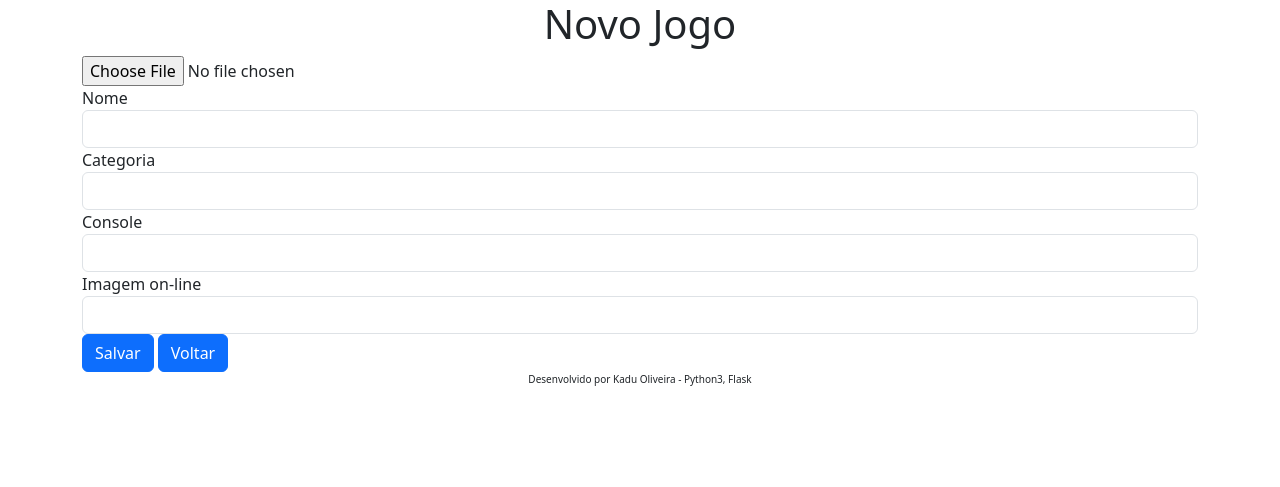
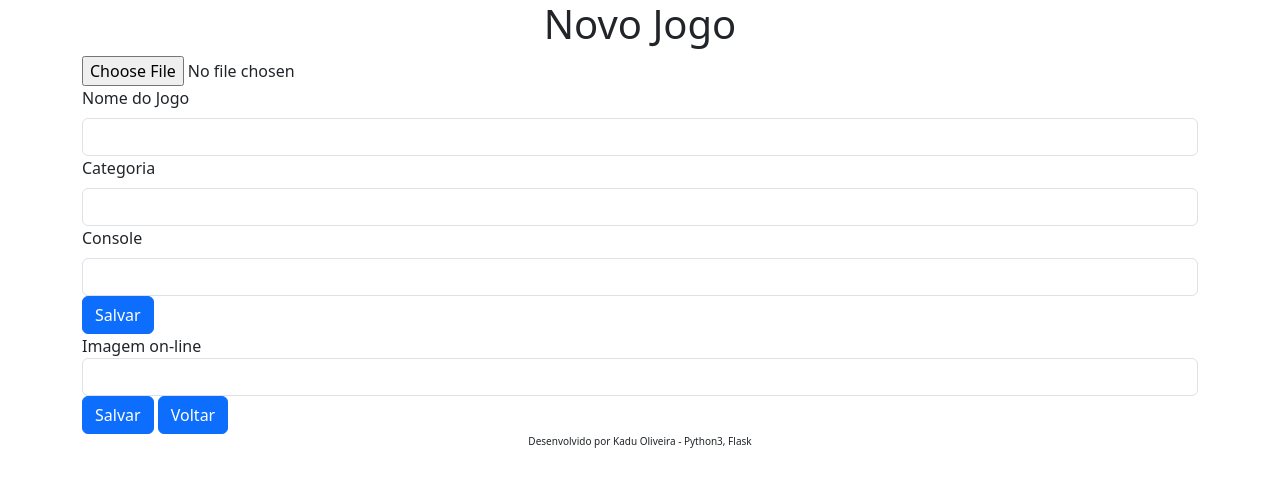
Before and after one commit to kaduoliveira/jogoteca, a Flask app: page /novo in a window 1280 px wide. Shown: the top 487 px of the page. Run offline with Flask 3, Linux system fonts and the light colour scheme; the visitor is signed in with stand-in values (Sample User, id 1); some libraries are stand-ins or nearby versions.

Commit message:
flask form

```diff
--- a/helpers.py
+++ b/helpers.py
@@ -1,8 +1,16 @@
 import os
 from jogoteca import app
 from flask_wtf import FlaskForm
+from wtforms import StringField, validators, SubmitField
 
+# instanciando o objeto formulario usando FlaskForm
+class FormularioJogo(FlaskForm):
+    nome = StringField('Nome do Jogo', [validators.DataRequired(), validators.Length(min=1, max=50)])
+    categoria = StringField('Categoria', [validators.DataRequired(), validators.Length(min=1, max=40)])
+    console = StringField('Console', [validators.DataRequired(), validators.Length(min=1, max=20)])
+    salvar = SubmitField('Salvar')
 
+#recuperando imagens do hd da máquina
 def recupera_imagem(id):
     for nome_arquivo in os.listdir(app.config['UPLOAD_PATH']):
         if f'capa{id}.jpg' == nome_arquivo:
--- a/templates/novo.html
+++ b/templates/novo.html
@@ -3,6 +3,7 @@
       <form action="{{ url_for('criar') }}" method="post">
         <input type="file" name="arquivo" accept=".jpg">
         <fieldset>
+         <!-- # Trecho de código substituido por um formulário FlaskForm
           <div class="form-group">
             <label for="nome">Nome</label>
             <input type="text" id="nome" name="nome" class="form-control" required>
@@ -19,7 +20,27 @@
             <label for="imagem_jogo">Imagem on-line</label>
             <input type="text" id="imagem_jogo" name="imagem_jogo" class="form-control" >
           </div>
-          <button type="submit" class="btn btn-primary btn-salvar">Salvar</button>
+          <button type="submit" class="btn btn-primary btn-salvar">Salvar</button>>
+        -->
+        <div class="form-group">
+          {{ form.nome.label(class="form-label") }}
+          {{ form.nome(class="form-control") }}
+        <div class="form-group">
+          {{ form.categoria.label(class="form-label") }}
+          {{ form.categoria(class="form-control") }}
+        </div>
+        <div class="form-group">
+          {{ form.console.label(class="form-label") }}
+          {{ form.console(class="form-control") }}
+        </div>
+        <div>
+          {{ form.salvar(class="btn btn-primary")}}
+        </div>
+        <div class="form-group"> <!-- esse é o campo da fonte da imagem, ainda preciso s=ver se funciona -->
+          <label for="imagem_jogo">Imagem on-line</label>
+          <input type="text" id="imagem_jogo" name="imagem_jogo" class="form-control" >
+        </div>
+        <button type="submit" class="btn btn-primary btn-salvar">Salvar</button>
           <a href="{{ url_for('index') }}"><button class="btn btn-primary" type="button" >Voltar</button></a>
         </fieldset>
       </form>
--- a/views.py
+++ b/views.py
@@ -1,7 +1,7 @@
 from flask import render_template, request, redirect, session, flash, url_for
 from jogoteca import app, db
 from models import Jogos, Usuarios
-from helpers import recupera_imagem, deleta_arquivo
+from helpers import recupera_imagem, deleta_arquivo, FormularioJogo
 
 titulo = 'Jogos Maneiros Demais'
 
@@ -16,15 +16,29 @@ def novo():
     if 'usuario_logado' not in session or session['usuario_logado'] == None:
         print('Redirecionado pro login.')
         return redirect(url_for('login', proxima=url_for('novo')))
-    return render_template('novo.html', titulo = 'Novo Jogo')
+    form = FormularioJogo()
+    return render_template('novo.html', titulo = 'Novo Jogo', form=form)
 
 @app.route('/criar', methods = ['POST' ,])
 def criar():
+    form = FormularioJogo(request.form)
+
+    if form.validate_on_submit():
+        return redirect(url_for('novo'))
+
+    # recuperando os valores do formulario FlaskForm
+    nome = form.nome.data
+    categoria = form.categoria.data
+    console = form.console.data
+
+    '''
+    # recuperando os valores dos campos do formulário
     nome = request.form['nome']
     categoria = request.form['categoria']
     console = request.form['console']
     imagem_padrao = 'https://www.buritama.sp.leg.br/imagens/parlamentares-2013-2016/sem-foto.jpg'
     imagem_jogo = request.form['imagem_jogo']
+    '''
 
     if imagem_jogo == '':
         imagem_jogo = imagem_padrao
```
